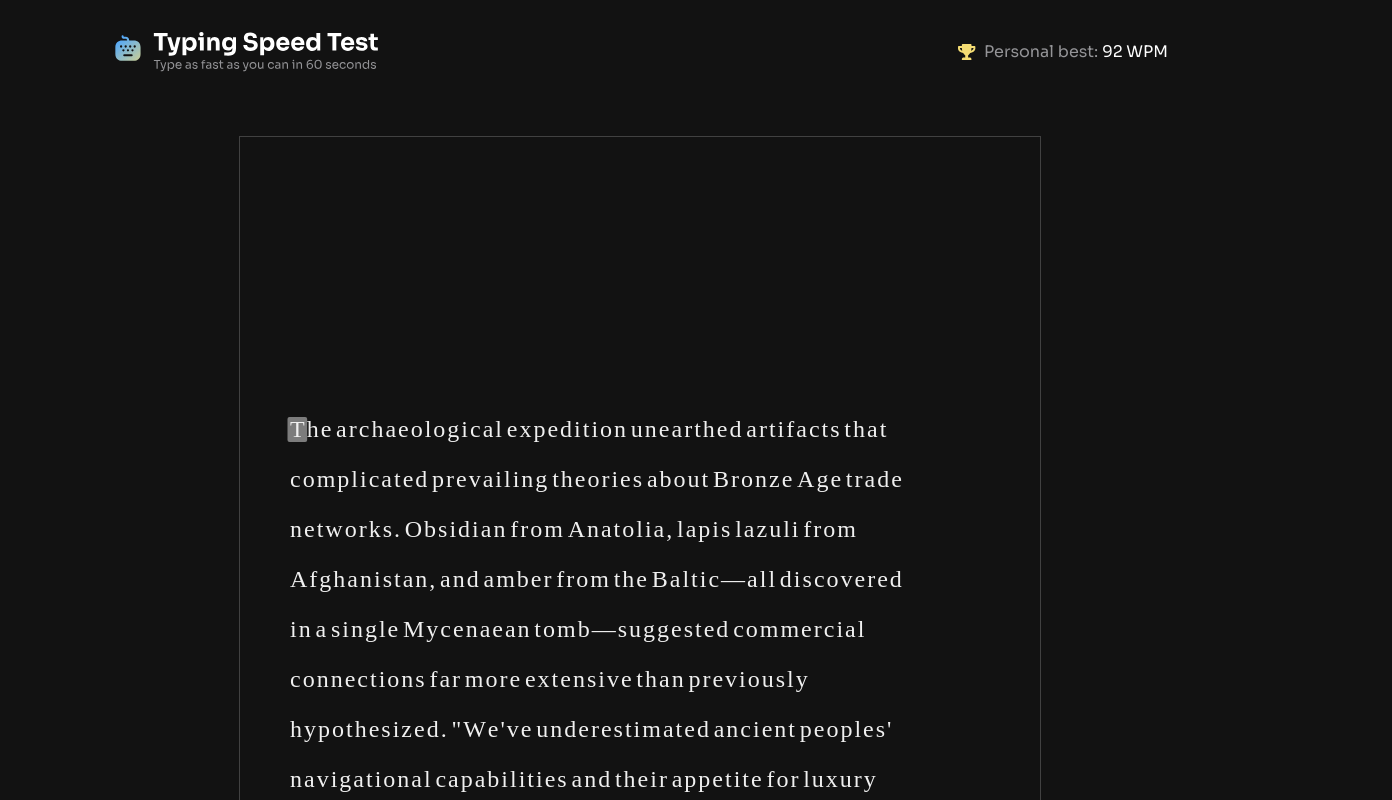
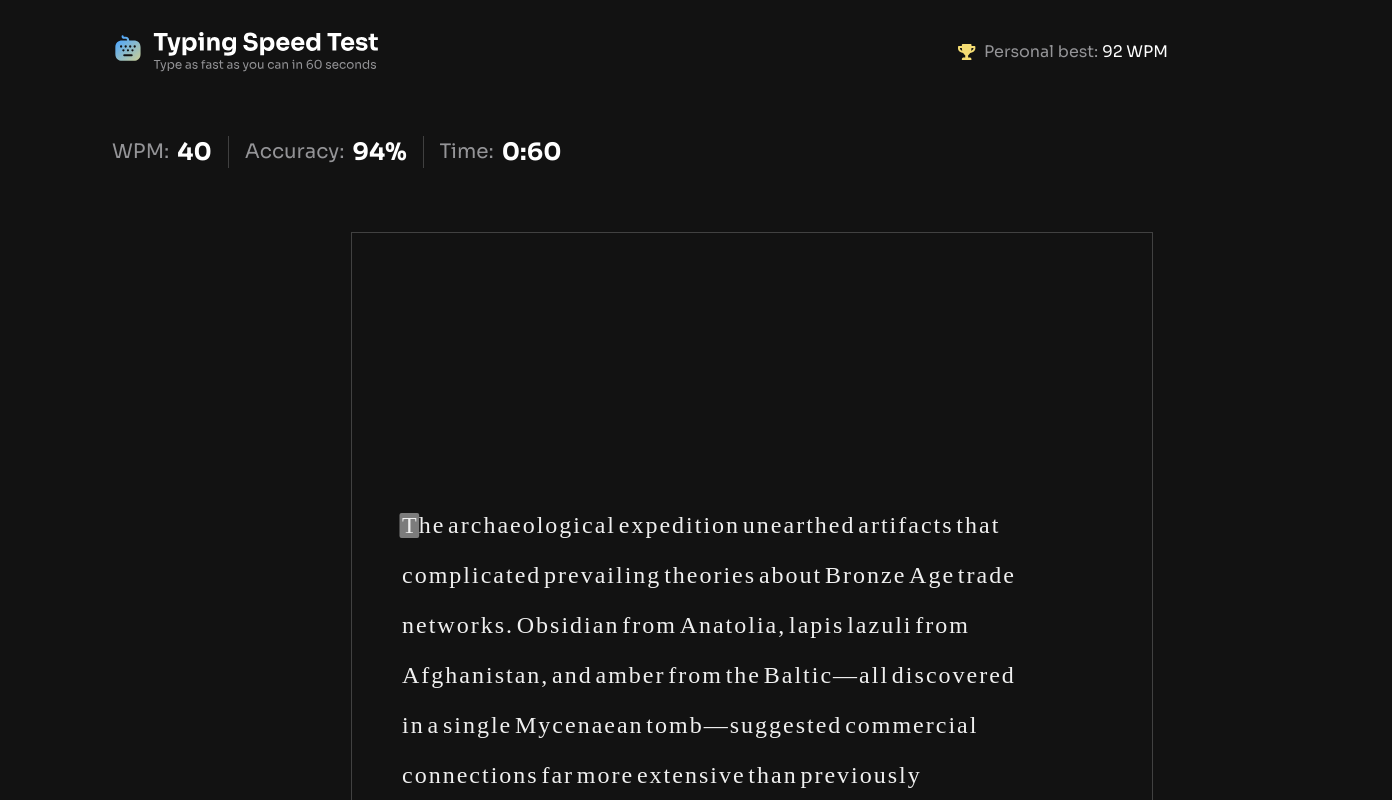
Before and after one commit to constFormek/typing-speed-test, a Next.js app: page / in a window 1280 px wide. Shown: the top 800 px of the page, 1392 px wide, since content can reach past the window. Built offline with nearby package versions, Linux system fonts and the light colour scheme.

Commit message:
remove items-center, included Statistics component

```diff
--- a/app/layout.tsx
+++ b/app/layout.tsx
@@ -2,6 +2,7 @@ import type { Metadata } from "next";
 import localFont from 'next/font/local'
 import "./globals.css";
 import Navbar from "@/components/Navbar";
+import Statistics from "@/components/Statistics";
 
 const sora = localFont({
   src: [
@@ -40,7 +41,6 @@ export default function RootLayout({
         antialiased
         flex
         flex-col
-        items-center
         gap-8
         md:gap-10
         lg:gap-16
@@ -48,7 +48,7 @@ export default function RootLayout({
         pb-8
         md:p-8
         md:pb-16
-        lg:p-28
+        lg:px-28
         lg:py-8
         min-h-screen
         max-h-screen
@@ -56,6 +56,8 @@ export default function RootLayout({
       >
         <Navbar />
 
+        <Statistics />
+
         {children}
       </body>
     </html>
```
